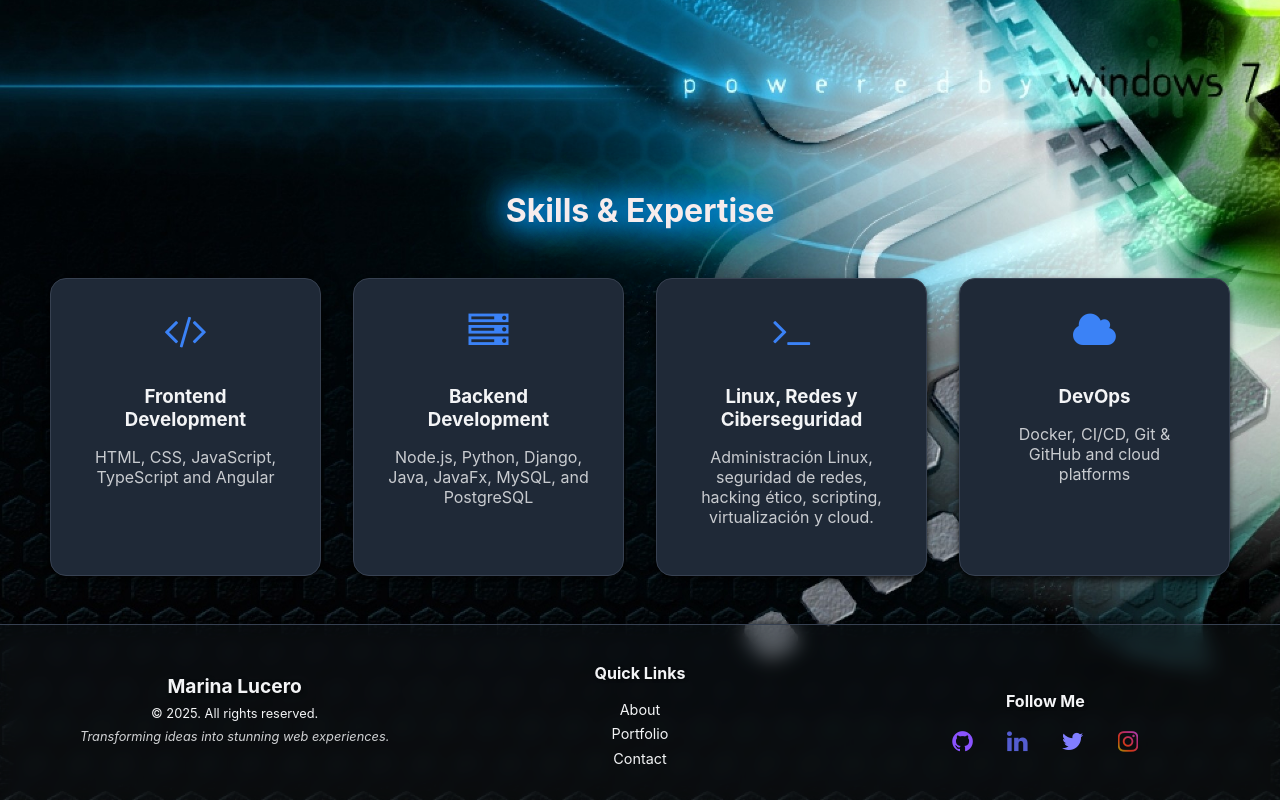
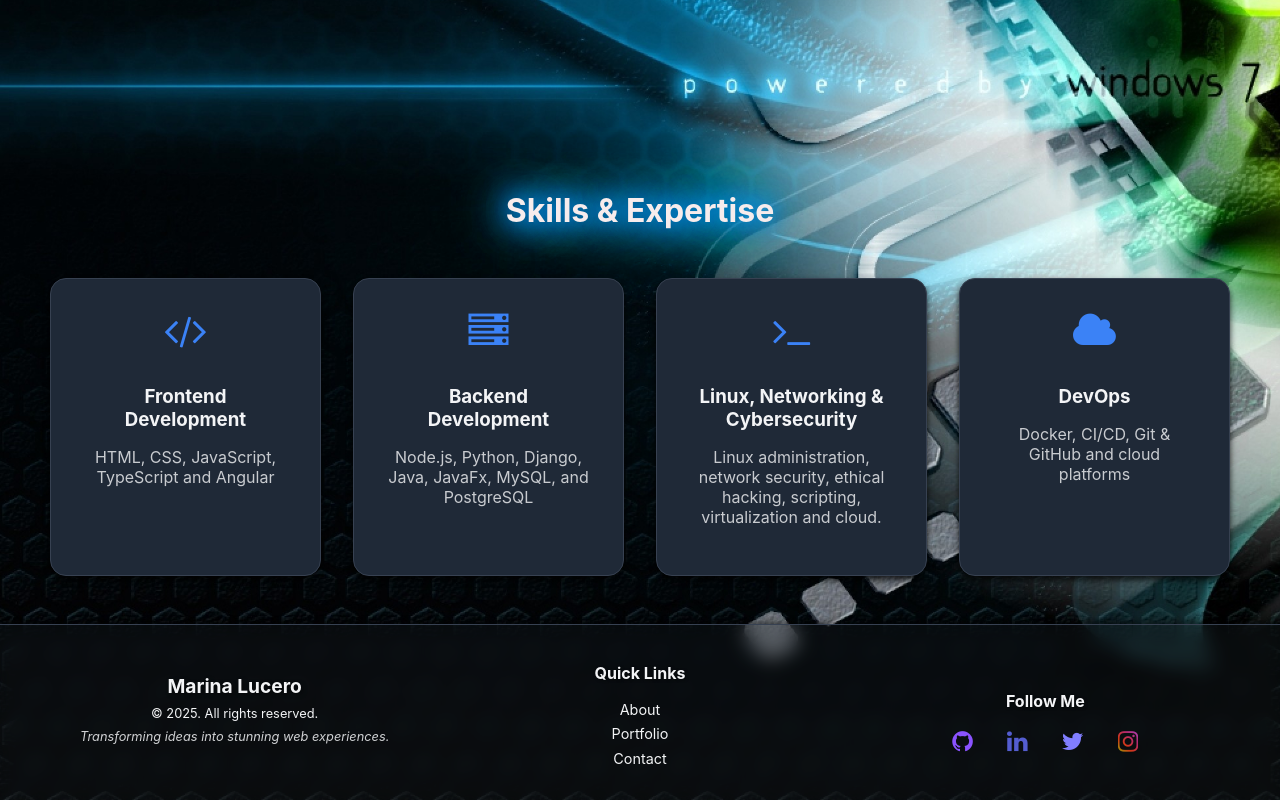
Before and after one commit to maru33luc/Portfolio-Ang19, an Angular app: page / in a window 1280 px wide. Shown: the part 620-1420 px from the top of the page. Built offline with nearby package versions, Linux system fonts and the light colour scheme; a web font is replaced by a local one.

Commit message:
Actualiza el componente Home: cambia el nombre y la descripción de la habilidad de Linux, Redes y Ciberseguridad a Linux, Networking & Cybersecurity.

```diff
--- a/src/app/components/home/home.component.ts
+++ b/src/app/components/home/home.component.ts
@@ -47,8 +47,8 @@
       icon: 'fa fa-server',
     },
     {
-      name: 'Linux, Redes y Ciberseguridad',
-      description: 'Administración Linux, seguridad de redes, hacking ético, scripting, virtualización y cloud.',
+      name: 'Linux, Networking & Cybersecurity',
+      description: 'Linux administration, network security, ethical hacking, scripting, virtualization and cloud.',
       icon: 'fa fa-terminal',
     },
     {
```
